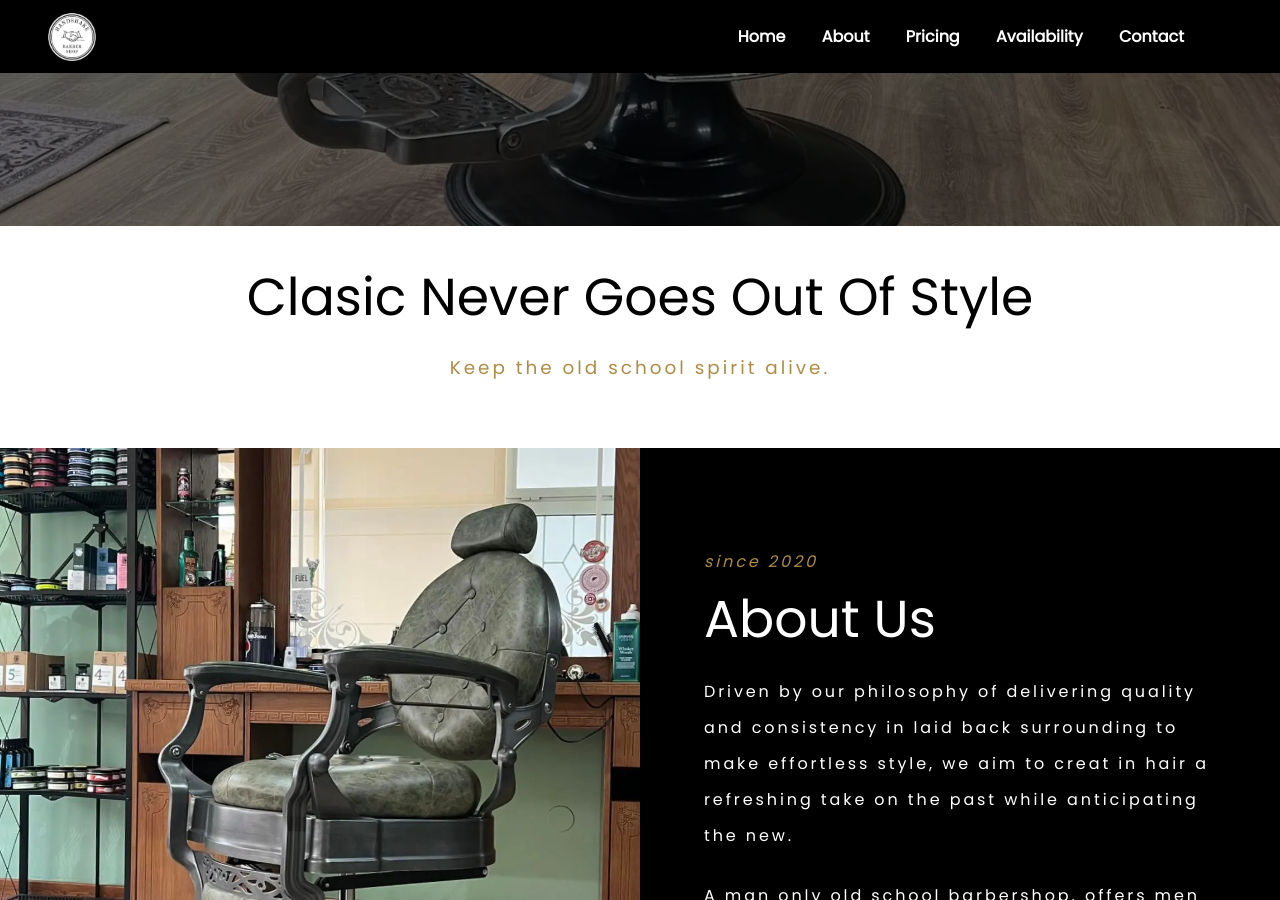
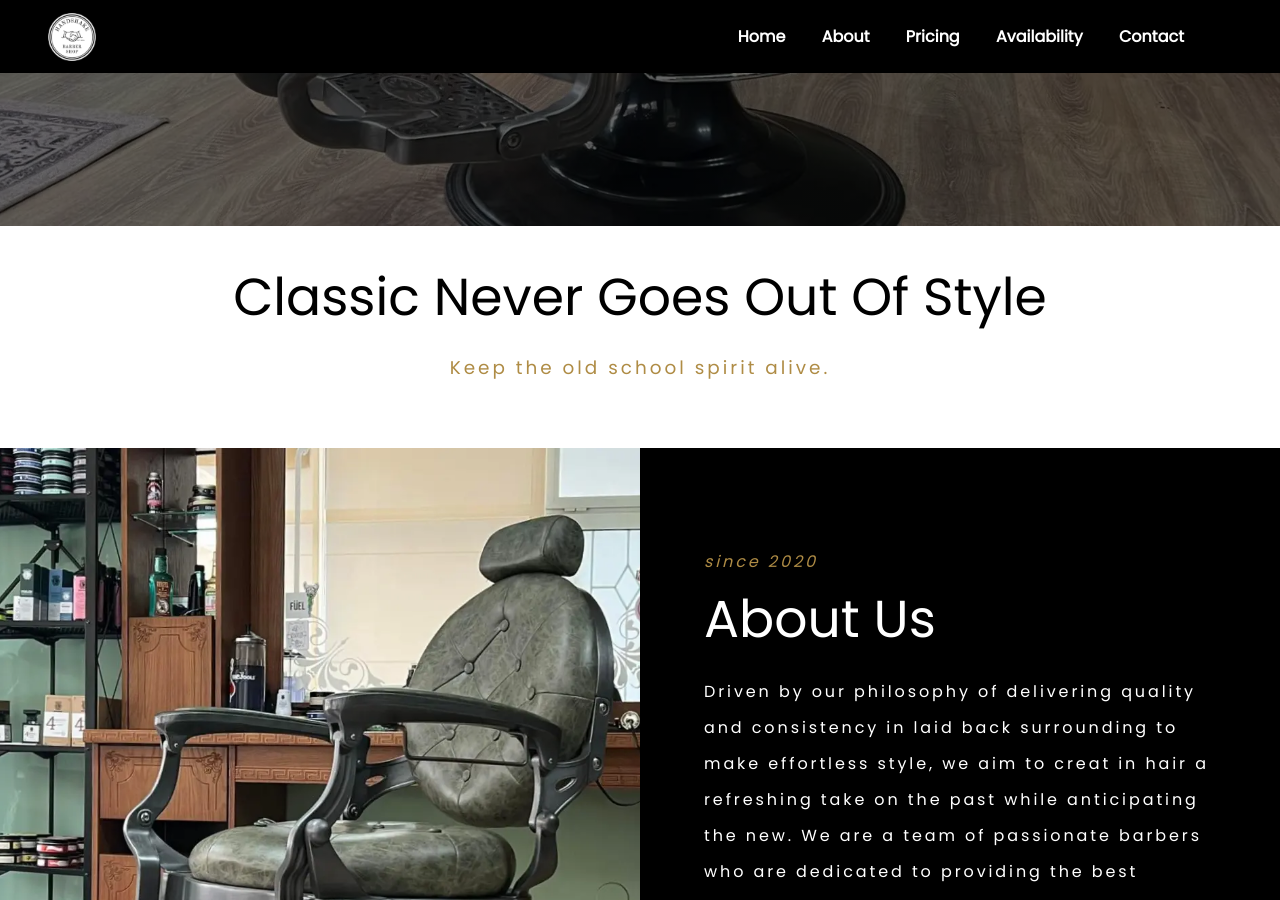
Before and after one commit to RigasAlex/handshake-barbershop, a Jekyll site: the page built from index.md, in a window 1280 px wide and 900 px high, scrolled down 674 px. Built offline with Jekyll 4.4.1, drawn with Linux system fonts in a browser that asks for light colours; some of the changed text lies outside the part shown.

Commit message:
Add some more words

```diff
--- a/index.md
+++ b/index.md
@@ -10,14 +10,14 @@
 
 intro:
     pretitle: Introducing
-    title: Clasic Never Goes Out Of Style
+    title: Classic Never Goes Out Of Style
     text: Keep the old school spirit alive.
 
 about:
     img: assets/img/handshake_06.webp
     pretitle: since 2020
     title: About Us
-    prelusion: Driven by our philosophy of delivering quality and consistency in laid back surrounding to make effortless style, we aim to creat in hair a refreshing take on the past while anticipating the new.
+    prelusion: Driven by our philosophy of delivering quality and consistency in laid back surrounding to make effortless style, we aim to creat in hair a refreshing take on the past while anticipating the new. We are a team of passionate barbers who are dedicated to providing the best service to our clients. We are committed to providing a unique experience for each and every client.
     text: A man only old school barbershop. offers men the possibility to have an experience that is not just a classic haircut or a shave, but the old school atmosphere
 
 services:
```
